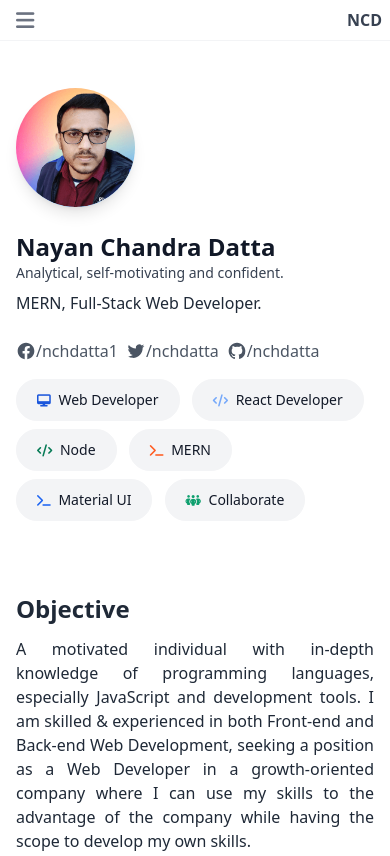
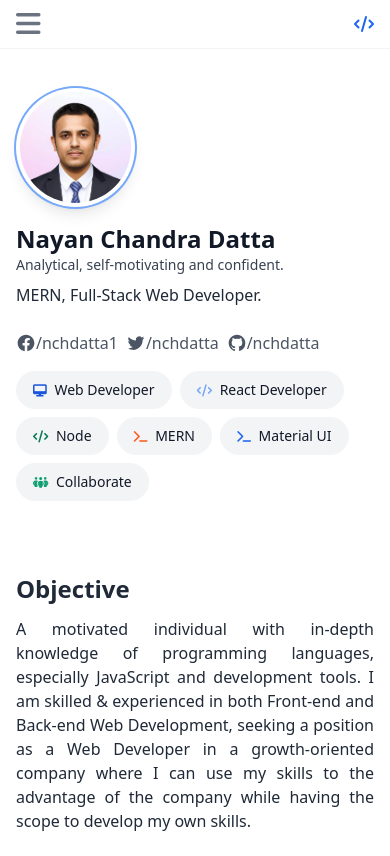
Before and after one commit to nchdatta/personal-portfolio, a website built with Vite: page index.html in a window 390 px wide. Shown: the top 856 px of the page. Built offline with nearby package versions, Linux system fonts and the light colour scheme.

Commit message:
Some changes.

```diff
--- a/index.html
+++ b/index.html
@@ -16,16 +16,17 @@
   <header>
     <!-- Navbar -->
     <nav
-      class="px-2 sm:px-4 py-2 border-b lg:border-none border-gray-100 dark:border-gray-800 bg-white dark:bg-gray-900 w-full lg:w-2/3 fixed top-0 z-20">
+      class="px-2 sm:px-4 py-3 border-b lg:border-none border-gray-100 dark:border-gray-800 bg-white dark:bg-gray-900 w-full lg:w-2/3 fixed top-0 z-20">
       <div class="container flex flex-row-reverse lg:flex-row flex-wrap items-center justify-between mx-auto">
-        <a href="#" class="text-gray-700 dark:text-white font-bold" title="Nayan Chandra Datta">NCD</a>
-
+        <a href="#" class="pr-2" title="Nayan Chandra Datta">
+          <i class="fa-solid fa-code fa-md text-blue-600 dark:text-gray-300"></i>
+        </a>
 
         <button data-collapse-toggle="navbar" type="button"
           class="inline-flex items-center p-2 text-sm text-gray-500 md:hidden dark:text-gray-300 dark:hover:text-gray-100"
           aria-controls="navbar" aria-expanded="false">
           <span class="sr-only">Open main menu</span>
-          <i class="fa-solid fa-bars fa-xl"></i>
+          <i class="fa-solid fa-bars fa-2xl"></i>
         </button>
         <div class="hidden w-full md:block md:w-auto" id="navbar">
           <ul
@@ -69,8 +70,9 @@
     <section class="py-6 lg:py-14">
       <div class="container flex flex-col lg:flex-row items-start justify-start">
         <!-- Main content left -->
-        <div class="lg:pr-8 w-2/6 lg:w-full pb-6 lg:pb-0">
-          <img class="rounded-full w-full shadow-lg" src="./images/nayan.png" alt="Nayan">
+        <div class="lg:pr-8 w-2/6 lg:w-full pb-4 lg:pb-">
+          <img class="w-full rounded-full  p-1 ring-2 ring-blue-400 dark:ring-gray-500 shadow-lg"
+            src="./images/nayan.jpg" alt="Nayan">
         </div>
         <!-- Main content right -->
         <div>
@@ -115,27 +117,27 @@
 
             <div class="my-4">
               <button type="button"
-                class="text-gray-900 bg-gray-100 border border-gray-100  hover:bg-gray-50 font-medium rounded-full text-sm px-5 py-2.5 mr-2 mb-2 dark:bg-gray-800 dark:text-gray-200 dark:border-gray-800 dark:hover:bg-gray-700 dark:hover:border-gray-700">
+                class="text-gray-900 bg-gray-100 border border-gray-100  hover:bg-gray-50 font-medium rounded-full text-sm px-4 py-2 lg:px-5 lg:py-2.5  mr-1 mb-2 dark:bg-gray-800 dark:text-gray-200 dark:border-gray-800 dark:hover:bg-gray-700 dark:hover:border-gray-700">
                 <i class="fa-solid fa-desktop fa-sm mr-1 text-blue-700"></i>
                 Web Developer</button>
               <button type="button"
-                class="text-gray-900 bg-gray-100 border border-gray-100  hover:bg-gray-50 font-medium rounded-full text-sm px-5 py-2.5 mr-2 mb-2 dark:bg-gray-800 dark:text-gray-200 dark:border-gray-800 dark:hover:bg-gray-700 dark:hover:border-gray-700">
+                class="text-gray-900 bg-gray-100 border border-gray-100  hover:bg-gray-50 font-medium rounded-full text-sm px-4 py-2 lg:px-5 lg:py-2.5  mr-1 mb-2 dark:bg-gray-800 dark:text-gray-200 dark:border-gray-800 dark:hover:bg-gray-700 dark:hover:border-gray-700">
                 <i class="fa-solid fa-code fa-sm mr-1 text-blue-400"></i>
                 React Developer</button>
               <button type="button"
-                class="text-gray-900 bg-gray-100 border border-gray-100  hover:bg-gray-50 font-medium rounded-full text-sm px-5 py-2.5 mr-2 mb-2 dark:bg-gray-800 dark:text-gray-200 dark:border-gray-800 dark:hover:bg-gray-700 dark:hover:border-gray-700">
+                class="text-gray-900 bg-gray-100 border border-gray-100  hover:bg-gray-50 font-medium rounded-full text-sm px-4 py-2 lg:px-5 lg:py-2.5  mr-1 mb-2 dark:bg-gray-800 dark:text-gray-200 dark:border-gray-800 dark:hover:bg-gray-700 dark:hover:border-gray-700">
                 <i class="fa-solid fa-code fa-sm mr-1 text-green-600"></i>
                 Node</button>
               <button type="button"
-                class="text-gray-900 bg-gray-100 border border-gray-100  hover:bg-gray-50 font-medium rounded-full text-sm px-5 py-2.5 mr-2 mb-2 dark:bg-gray-800 dark:text-gray-200 dark:border-gray-800 dark:hover:bg-gray-700 dark:hover:border-gray-700">
+                class="text-gray-900 bg-gray-100 border border-gray-100  hover:bg-gray-50 font-medium rounded-full text-sm px-4 py-2 lg:px-5 lg:py-2.5  mr-1 mb-2 dark:bg-gray-800 dark:text-gray-200 dark:border-gray-800 dark:hover:bg-gray-700 dark:hover:border-gray-700">
                 <i class="fa-solid fa-terminal fa-sm mr-1 text-orange-500"></i>
                 MERN</button>
               <button type="button"
-                class="text-gray-900 bg-gray-100 border border-gray-100  hover:bg-gray-50 font-medium rounded-full text-sm px-5 py-2.5 mr-2 mb-2 dark:bg-gray-800 dark:text-gray-200 dark:border-gray-800 dark:hover:bg-gray-700 dark:hover:border-gray-700">
+                class="text-gray-900 bg-gray-100 border border-gray-100  hover:bg-gray-50 font-medium rounded-full text-sm px-4 py-2 lg:px-5 lg:py-2.5  mr-1 mb-2 dark:bg-gray-800 dark:text-gray-200 dark:border-gray-800 dark:hover:bg-gray-700 dark:hover:border-gray-700">
                 <i class="fa-solid fa-terminal fa-sm mr-1 text-blue-600"></i>
                 Material UI</button>
               <button type="button"
-                class="text-gray-900 bg-gray-100 border border-gray-100  hover:bg-gray-50 font-medium rounded-full text-sm px-5 py-2.5 mr-2 mb-2 dark:bg-gray-800 dark:text-gray-200 dark:border-gray-800 dark:hover:bg-gray-700 dark:hover:border-gray-700">
+                class="text-gray-900 bg-gray-100 border border-gray-100  hover:bg-gray-50 font-medium rounded-full text-sm px-4 py-2 lg:px-5 lg:py-2.5  mb-2 dark:bg-gray-800 dark:text-gray-200 dark:border-gray-800 dark:hover:bg-gray-700 dark:hover:border-gray-700">
                 <i class="fa-solid fa-people-group fa-sm mr-1 text-green-500"></i>
                 Collaborate</button>
             </div>
@@ -429,8 +431,7 @@
                   <img class="rounded-t-lg w-full" src="/images/digital-marketing.png" alt="Digital Marketing" />
                 </div>
                 <div class="p-3 border-t border-gray-100 dark:border-gray-600">
-                  <h5 class="text-xl font-semibold text-gray-900 dark:text-gray-200">Digital Marketing Sol.
-                  </h5>
+                  <h5 class="text-xl font-semibold text-gray-900 dark:text-gray-200">Digital Marketing</h5>
                   <p class="font-light text-gray-800 dark:text-gray-400">Professional page for digital marketing.</p>
                   <div class="my-4 flex flex-wrap">
                     <button type="button"
```
Also changed, not shown: public/images/nayan.jpg (added), public/images/nayan3.png (renamed from public/images/nayan.png).
